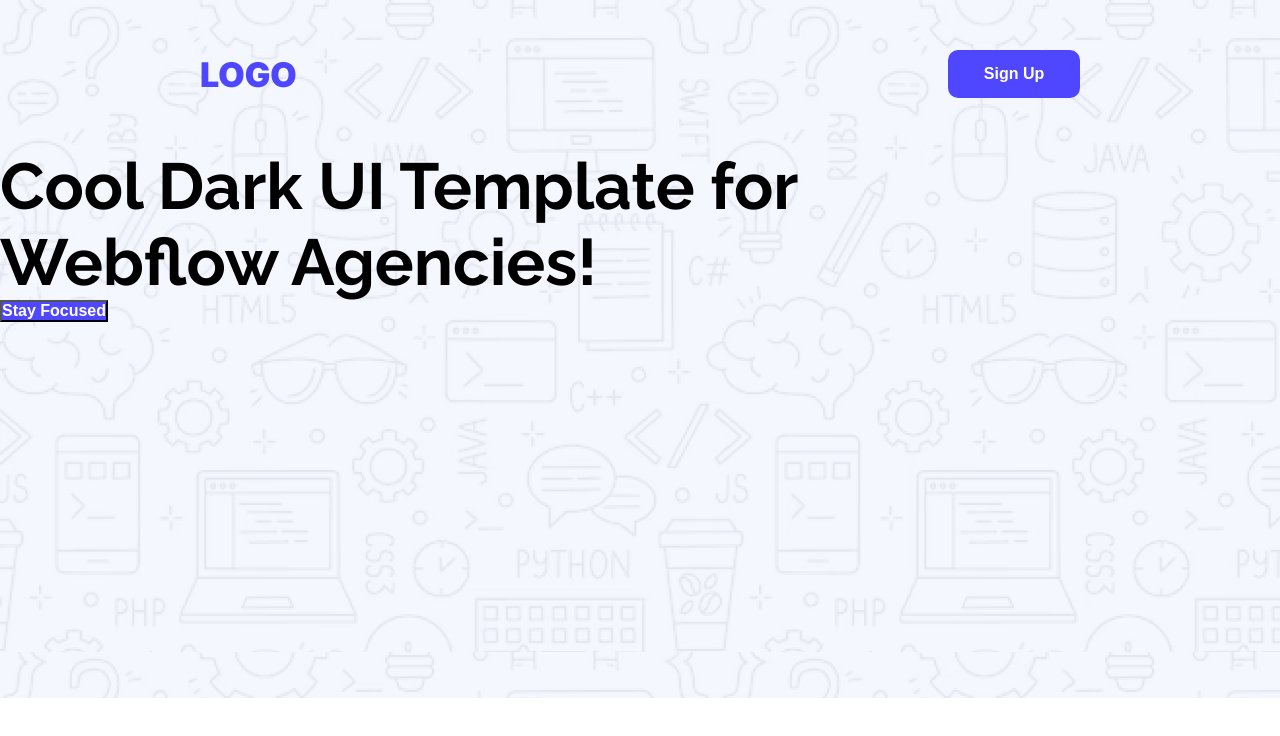
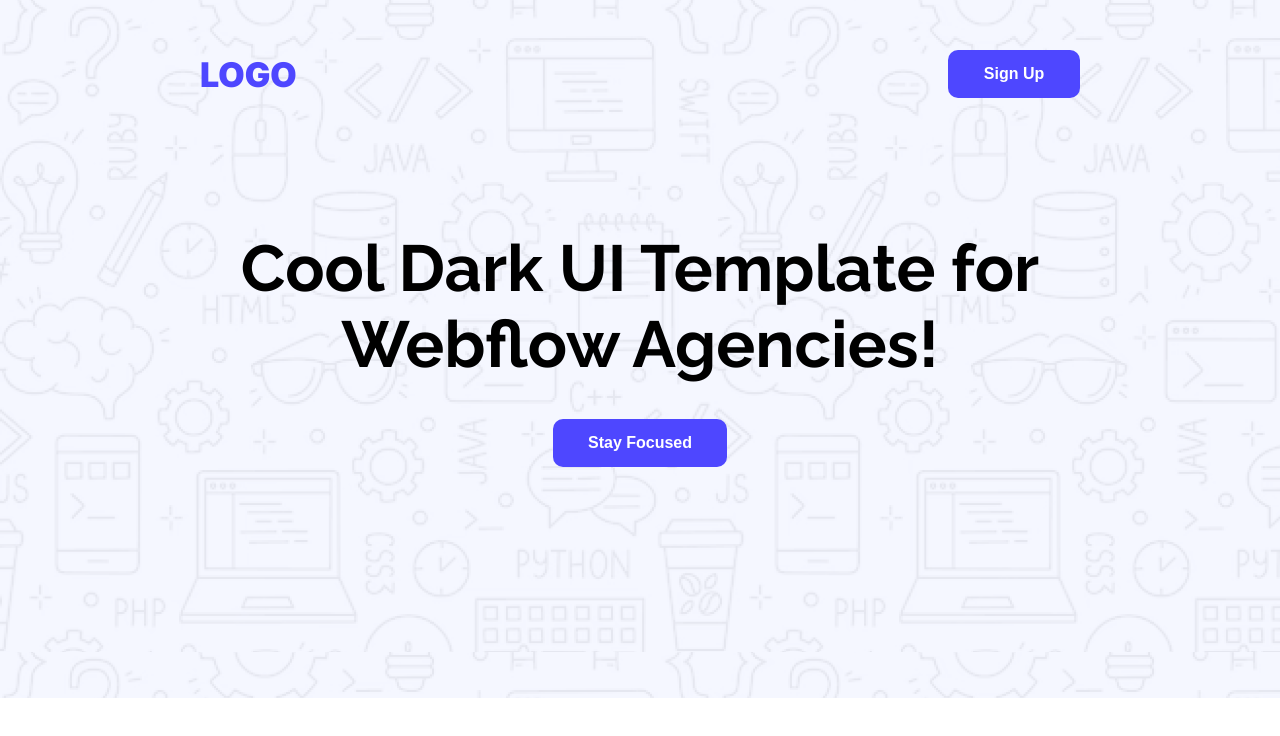
Before and after one commit to hakimcolor/First-Assement-, a plain HTML site: page index.html in a window 1280 px wide. Drawn offline with Linux system fonts and the light colour scheme.

Commit message:
complet the header section

```diff
--- a/style.css
+++ b/style.css
@@ -15,11 +15,18 @@
 }
 
 /* same css  */
+.btn:hover {
+  cursor: pointer;
+  background-color: #6660ff;
+  font-size: 17px;
+}
 .btn {
   background-color: #4e47ff;
   color: white;
   font-weight: bold;
   font-size: 16px;
+  border: none;
+  border-radius: 10px;
 }
 
 /* steart css styling for my header part */
@@ -48,16 +55,21 @@
 .header nav button {
   min-width: 132px;
   height: 48px;
-  border-radius: 10px;
-  border: none;
 }
-.header nav button:hover {
-  cursor: pointer;
-  background-color: #6660ff;
-  font-size: 17px;
+
+main h1 {
+  font-weight: bold;
+  font-size: 65px;
 }
-main h1{
-  font-weight: bold;
-font-size: 65px;
-
+main {
+  display: flex;
+  justify-content: center;
+  align-items: center;
+  text-align: center;
+  height: 50vh;
 }
+main button {
+  width: 174px;
+  height: 48px;
+  margin-top: 37px;
+}
```
